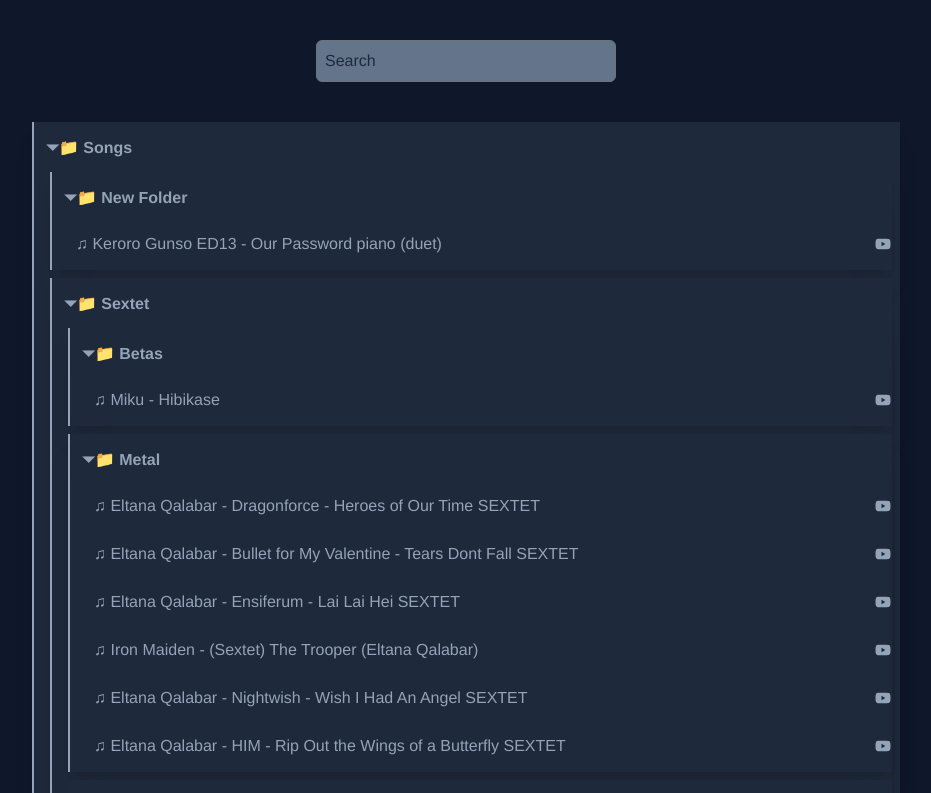
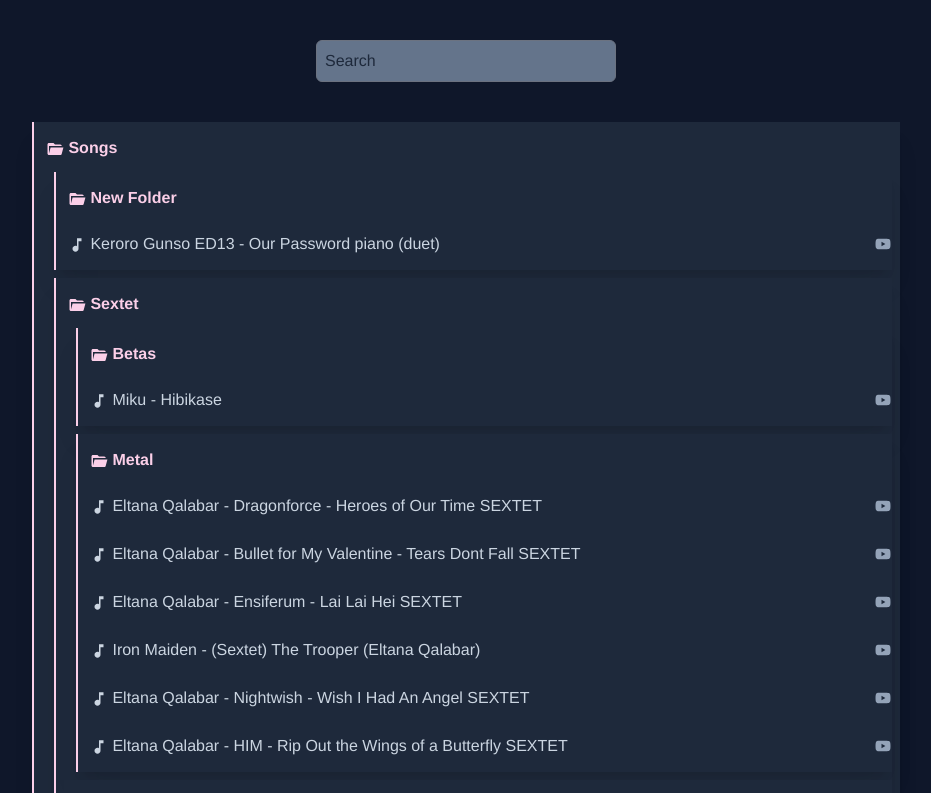
Before and after one commit to pink-papaya/the-papayas, a Vue app: page / in a window 1280 px wide. Shown: the top 793 px of the page, without its empty margins (174-1105 px from the left). Built offline with nearby package versions, Linux system fonts and the light colour scheme.

Commit message:
feat: Redesign UI (WIP)
- add results count to show a message when there are no results

```diff
--- a/src/components/FileTree.vue
+++ b/src/components/FileTree.vue
@@ -4,18 +4,33 @@
       <div
         v-if="item.isVisible !== false"
         :class="{ [item.type]: true, first: depth === 0 }"
-        class="item bg-slate-800 text-slate-400"
+        class="item bg-slate-800"
         tabindex="0"
         @keyup.enter="toggle(item)"
         @click.stop="toggle(item)"
       >
         <div class="item-name bg-slate-800">
           <template v-if="item.type === 'folder'">
-            <span v-show="itemStateMap[item.name] !== false">⏷</span>
-            <span v-show="itemStateMap[item.name] === false">⏵</span>
-            <span>📁</span>
+            <mdi-icon
+              v-show="itemStateMap[item.name] === false"
+              :path="mdiFolder"
+              :size="18"
+              class="inline"
+            />
+            <mdi-icon
+              v-show="itemStateMap[item.name] !== false"
+              :path="mdiFolderOpen"
+              :size="18"
+              class="inline"
+            />
           </template>
-          <span v-if="item.type === 'song'">♫</span>
+
+          <mdi-icon
+            v-if="item.type === 'song'"
+            :path="mdiMusicNote"
+            :size="18"
+            class="inline"
+          />
 
           {{ item.name }}
         </div>
@@ -47,7 +62,7 @@
 
 <script setup lang="ts">
 import { ref } from 'vue';
-import { mdiYoutube } from '@mdi/js';
+import { mdiYoutube, mdiFolder, mdiFolderOpen, mdiMusicNote } from '@mdi/js';
 import { Collection, Folder, Song } from '../types';
 import MdiIcon from './MdiIcon.vue';
 
@@ -69,7 +84,7 @@
 
 <style>
 .item {
-  @apply font-medium;
+  @apply fill-slate-300 font-medium text-slate-300;
 
   &.first {
     padding-right: 8px;
@@ -79,7 +94,7 @@
   }
 
   padding: 10px 0 6px 8px;
-  margin: 8px 0 8px 8px;
+  margin: 8px 0 8px 12px;
 
   &:last-child:not(.first) {
     margin-bottom: 0;
@@ -90,27 +105,25 @@
 }
 
 .folder {
-  @apply cursor-pointer border-l-2 border-slate-400 font-bold shadow-xl;
+  @apply cursor-pointer border-l-2 border-slate-400 border-pink-200 font-bold shadow-xl;
 
   > .item-name {
-    @apply sticky z-10 p-1 capitalize;
+    @apply sticky z-10 fill-pink-200 p-1 capitalize text-pink-200;
 
-    top: 82px;
+    &:hover {
+      @apply fill-pink-300 text-pink-300;
+    }
+
+    top: 81px;
     @screen md {
       top: 120px;
-    }
-  }
-
-  &:hover {
-    @apply border-pink-400;
-
-    & > .item-name {
-      @apply text-pink-400;
     }
   }
 }
 
 .song {
+  margin-left: 0px;
+  padding-left: 4px;
   cursor: default;
   display: flex;
   justify-content: space-between;
--- a/src/components/SongLIst.vue
+++ b/src/components/SongLIst.vue
@@ -6,12 +6,17 @@
       name="search"
       placeholder="Search"
       aria-label="Search"
-      class="w-full max-w-[300px] rounded-md bg-slate-500 p-2 text-slate-900 placeholder:text-slate-800 focus:border-transparent focus:bg-slate-400 focus:ring-1 focus:ring-slate-500"
+      class="w-full max-w-[300px] rounded-md bg-slate-500 p-2 text-slate-900 placeholder:text-slate-800 focus:border-transparent focus:bg-slate-400 focus:ring-1 focus:ring-pink-300"
     />
   </div>
   <FileTree :items="filteredItems" class="file-tree sticky rounded-lg" />
+  <span v-show="!resultsCount" class="text-pink-400"
+    >We don't have that song... yet.</span
+  >
 
-  <footer class="footer">Last update: {{ createdAt }}</footer>
+  <footer class="text-shadow px-2 py-4 text-pink-200">
+    Last update: {{ createdAt }}
+  </footer>
 </template>
 
 <script setup lang="ts">
@@ -29,6 +34,8 @@
 
 const filteredItems = ref(cloneDeep(songData.data as Collection));
 
+const resultsCount = ref(0);
+
 function filterFunction(items: Collection, parent?: Folder) {
   items.forEach((item) => {
     if (item.type === 'folder') {
@@ -40,6 +47,10 @@
     item.isVisible = item.name
       .toLowerCase()
       .includes(query.value.toLowerCase());
+
+    if (item.isVisible) {
+      resultsCount.value += 1;
+    }
   });
 
   if (parent) {
@@ -51,6 +62,7 @@
 const debouncedFilter = debounce(filterFunction, 200);
 
 watch(query, () => {
+  resultsCount.value = 0;
   debouncedFilter(filteredItems.value);
 });
 </script>
@@ -60,8 +72,4 @@
   max-width: 900px;
   margin: 0 auto;
 }
-
-.footer {
-  padding: 16px 8px;
-}
 </style>
```
